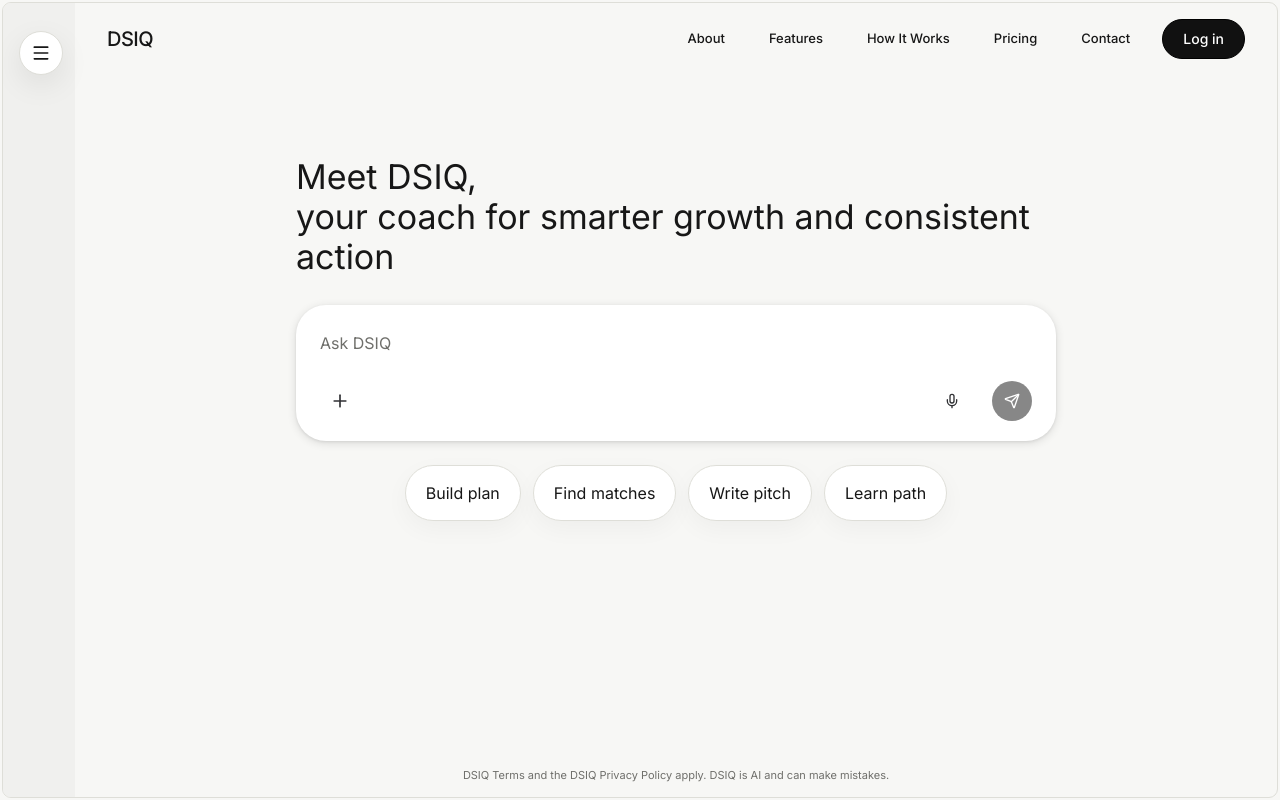
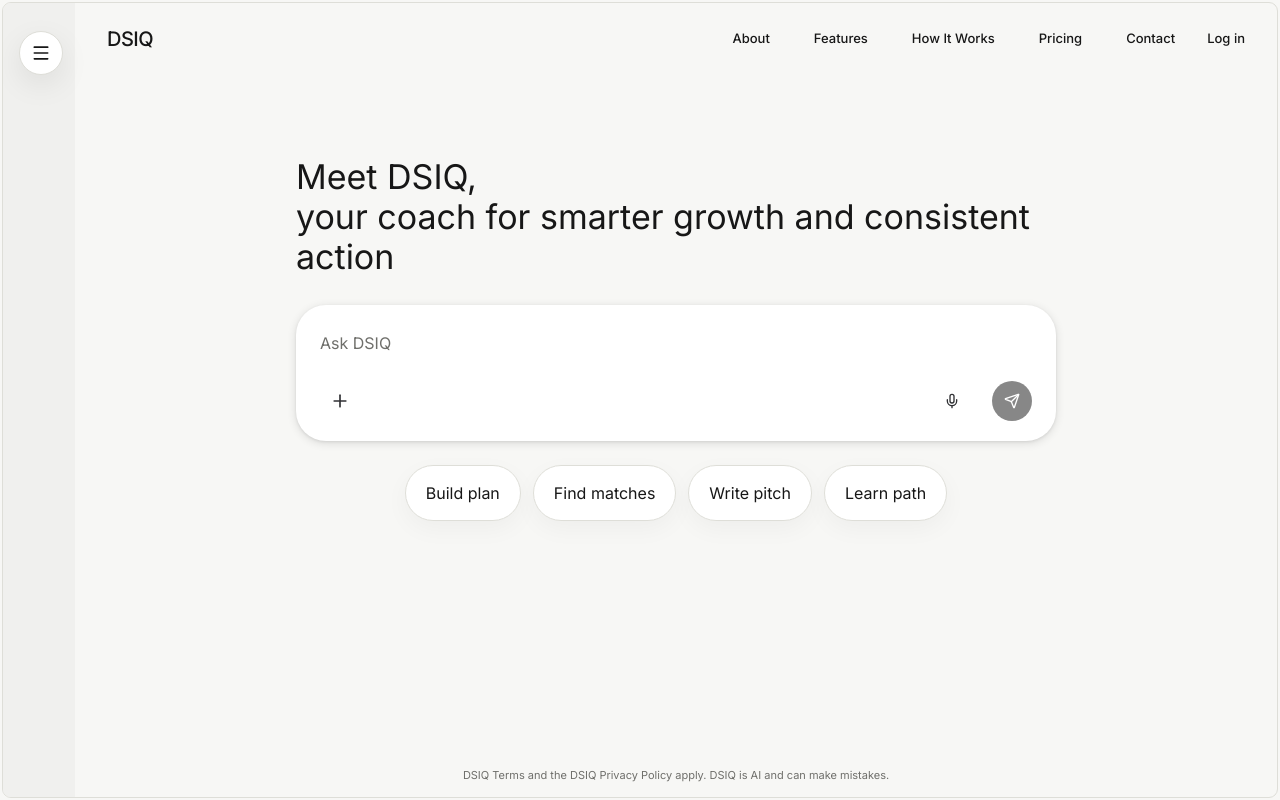
Before and after one commit to devsmaj/dsiq, a Next.js app in the folder frontend/: page / in a window 1280 px wide. Built offline with nearby package versions, Linux system fonts and the light colour scheme; no server answers.

Commit message:
`Removed redundant Link components`

```diff
--- a/frontend/src/components/home-chat.tsx
+++ b/frontend/src/components/home-chat.tsx
@@ -306,20 +306,12 @@
                   {item.label}
                 </Link>
               ))}
-              <Link
-                href="/login"
-                className="inline-flex h-10 items-center justify-center rounded-full border border-black bg-[#111111] px-5 text-sm font-medium !text-white transition hover:bg-black"
-              >
-                Log in
-              </Link>
+              <Link href="/login">Log in</Link>
             </nav>
 
-            <Link
-              href="/login"
-              className="inline-flex h-10 items-center justify-center rounded-full border border-black bg-[#111111] px-5 text-sm font-medium !text-white transition hover:bg-black lg:hidden"
-            >
-              Log in
-            </Link>
+            <div className="lg:hidden">
+              <Link href="/login">Log in</Link>
+            </div>
           </header>
 
           <div className="flex flex-1 flex-col items-center px-5 pb-3 pt-[72px] sm:px-8 lg:pt-[82px]">
```
